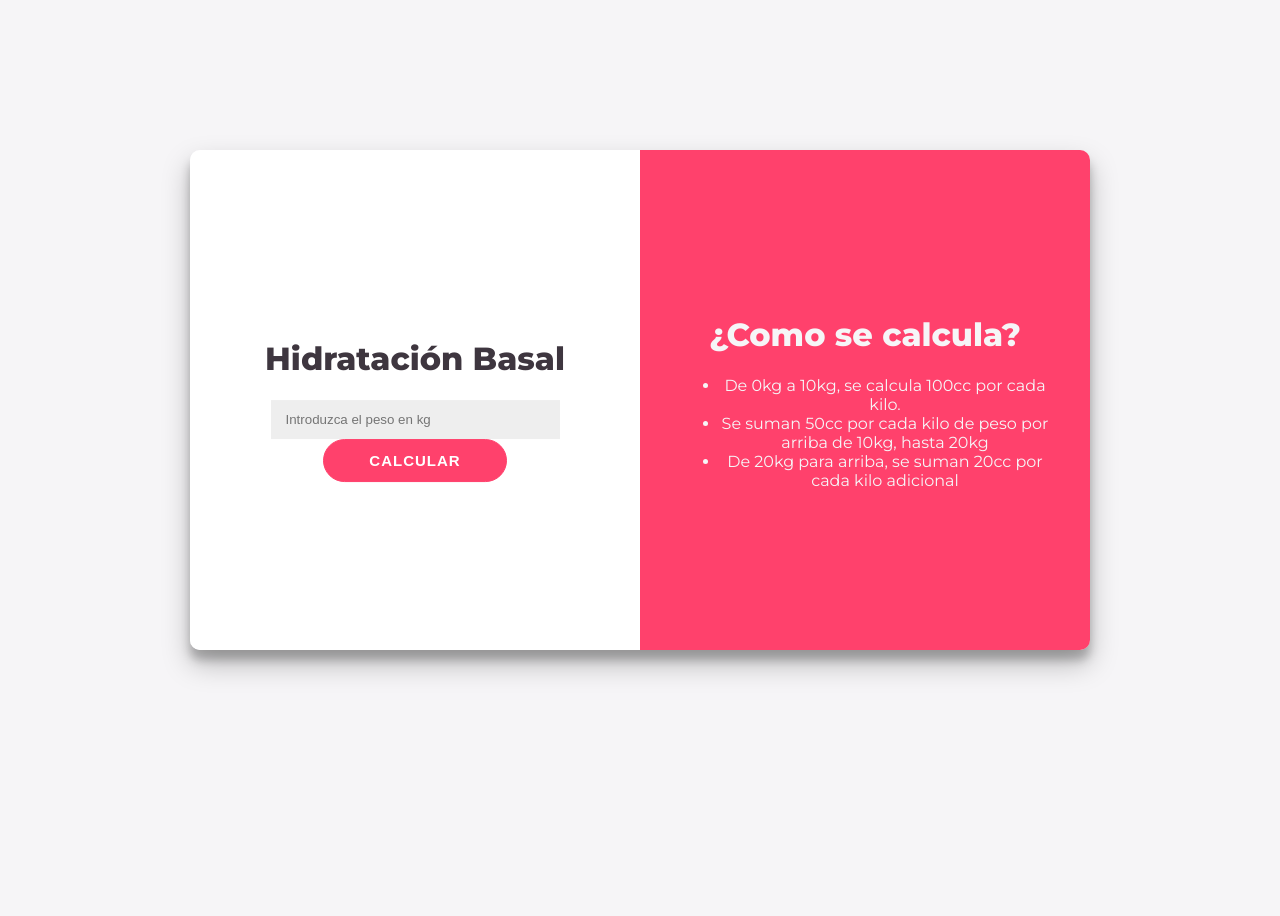
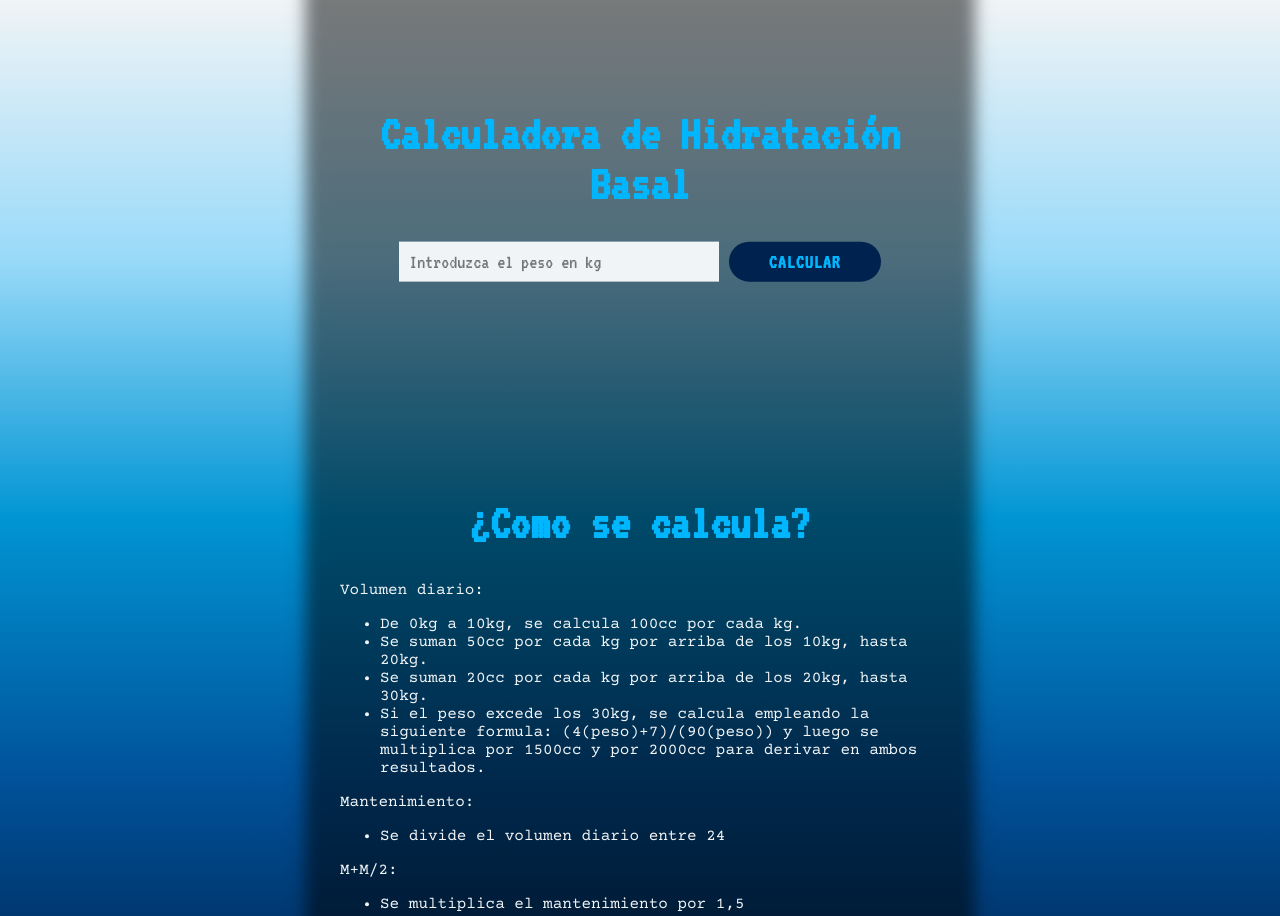
Before and after one commit to AlejandroReckziegel/CalculadoraDeHidratacionBasal, a plain HTML site: page index.html in a window 1280 px wide. Shown: the top 916 px of the page. Before the commit the page ends 800 px from the top, so only its background shows below. Drawn offline with nearby package versions, Linux system fonts and the light colour scheme.

Commit message:
Actualización del css

```diff
--- a/index.html
+++ b/index.html
@@ -2,7 +2,7 @@
 <html>
 
 <head>
-    <title>Calculadora de hidratación</title>
+    <title>Calculadora de Hidratación Basal</title>
     <link rel="stylesheet" href="./style.css" />
 </head>
 
@@ -10,21 +10,50 @@
     <div id="contenedor">
         <div id="calculadora">
             <div class="contenido">
-                <h1>Hidratación Basal</h1>
-                <input class="item" id="peso" type="number" placeholder="Introduzca el peso en kg" />
-                <p class="item" id="error">* Debe completar todos los datos</p>
-                <button class="item" id="calcular">Calcular</button>
-                <p class="item resultado" id="flu">71cc/h</p>
-                <p class="item resultado" id="man">m+m/2 : 105cc/h</p>
+                <h1>Calculadora de Hidratación Basal</h1>
+                <input type="number" placeholder="Introduzca el peso en kg" />
+                <button>Calcular</button>
+                <p class="error" id="error1">*Debe introducir el peso</p>
+                <p class="error" id="error2">*Debe introducir un valor numérico</p>
+                <p class="error" id="error3">*No se admiten valores negativos</p>
+                <div id="resultadoHS">
+                    <p>Volumen diario= 2400cc</p>
+                    <p>Mantenimiento= 100cc/h</p>
+                    <p>M+M/2= 150cc/h</p>
+                </div>
+                <div id="resultadoSC1500">
+                    <p>x1500cc:</p>
+                    <p>Volumen diario= 2400cc</p>
+                    <p>Mantenimiento= 100cc/h</p>
+                    <p>M+M/2= 150cc/h</p>
+                </div>
+                <div id="resultadoSC2000">
+                    <p>x2000cc:</p>
+                    <p>Volumen diario= 2400cc</p>
+                    <p>Mantenimiento= 100cc/h</p>
+                    <p>M+M/2= 150cc/h</p>
+                </div>
             </div>
         </div>
-        <div id="detalle">
+        <div id="comoSeCalcula">
             <div class="contenido">
                 <h1>¿Como se calcula?</h1>
+                <p>Volumen diario:</p>
                 <ul>
-                    <li>De 0kg a 10kg, se calcula 100cc por cada kilo.</li>
-                    <li>Se suman 50cc por cada kilo de peso por arriba de 10kg, hasta 20kg</li>
-                    <li>De 20kg para arriba, se suman 20cc por cada kilo adicional</li>
+                    <li>De 0kg a 10kg, se calcula 100cc por cada kg.</li>
+                    <li>Se suman 50cc por cada kg por arriba de los 10kg, hasta 20kg.</li>
+                    <li>Se suman 20cc por cada kg por arriba de los 20kg, hasta 30kg.</li>
+                    <li>Si el peso excede los 30kg, se calcula empleando la siguiente formula: (4(peso)+7)/(90(peso)) y
+                        luego se
+                        multiplica por 1500cc y por 2000cc para derivar en ambos resultados.</li>
+                </ul>
+                <p>Mantenimiento:</p>
+                <ul>
+                    <li>Se divide el volumen diario entre 24</li>
+                </ul>
+                <p>M+M/2:</p>
+                <ul>
+                    <li>Se multiplica el mantenimiento por 1,5</li>
                 </ul>
             </div>
         </div>
--- a/style.css
+++ b/style.css
@@ -1,62 +1,73 @@
-@import url('https://fonts.googleapis.com/css?family=Montserrat:400,800');
+@import url('https://fonts.googleapis.com/css2?family=Courier+Prime:ital,wght@0,400;0,700;1,400;1,700');
+@import url('https://fonts.googleapis.com/css2?family=VT323');
 
 body {
-    background: #f6f5f7;
-    font-family: 'Montserrat', sans-serif;
-    color: #3E363F;
+    background-image: linear-gradient(to top, #00224e, #00529a, #0195d4, #99daf9, #f0f4f6);
+    font-family: 'Courier Prime', monospace;
+    color: #f0f4f6;
+}
+
+h1 {
+    font-family: "VT323", monospace;
+    text-align: center;
+    font-size: 50px;
+    color: #00b7ff;
 }
 
 #contenedor {
-    width: 900px;
-    height: 500px;
-    text-align: center;
-    position: absolute;
-    inset: 0;
+    background: rgba(0, 0, 0, 0.5);
+    width: 600px;
+    height: 1000px;
     margin: auto;
-    border-radius: 10px;
-    overflow: hidden;
-    box-shadow: 0 14px 28px rgba(0, 0, 0, 0.25),
-        0 10px 10px rgba(0, 0, 0, 0.22);
+    padding: 10px;
+    box-shadow: 0 0 15px 25px rgba(0, 0, 0, 0.5);
 }
 
 #calculadora {
-    background: white;
-    width: 50%;
-    height: 100%;
-    float: left;
+    width: 100%;
+    height: 40%;
+    float: inline-end;
+    text-align: center;
 }
 
-#detalle {
-    background: #FF416C;
+#resultadoHS,
+#resultadoSC1500,
+#resultadoSC2000 {
     width: 50%;
-    height: 100%;
     float: left;
-    color: #f6f5f7;
+    text-align: left;
+}
+
+#comoSeCalcula {
+    width: 100%;
+    height: 60%;
+    float: left;
 }
 
 .contenido {
     position: relative;
-    top: 50%;
-    transform: translateY(-50%);
-    overflow: hidden;
-    padding: 40px;
+    top: 25%;
+    transform: translateY(-25%);
 }
 
 input {
-    width: 70%;
-    padding: 12px 15px;
+    font-family: "VT323", monospace;
+    font-size: 20px;
+    width: 50%;
+    padding: 10px 10px;
     border: none;
-    background-color: #eee;
+    background-color: #f0f4f6;
 }
 
 button {
-    font-size: 15px;
+    font-family: "VT323", monospace;
+    font-size: 20px;
     font-weight: bold;
-    padding: 12px 45px;
+    padding: 10px 40px;
     border-radius: 30px;
-    background-color: #FF416C;
-    border: 1px solid #FF416C;
-    color: #FFFFFF;
+    background-color: #00224e;
+    border: none;
+    color: #00b7ff;
     text-transform: uppercase;
     letter-spacing: 1px;
     transition: transform 20ms ease-in;
@@ -64,18 +75,13 @@ button {
 
 button:active {
     transform: scale(0.95);
+    background-color: #001836;
+    color: #0093ce;
 }
 
-#error {
-    color: red;
-    font-weight: bold;
-    display: none;
+.error,
+#resultadoHS,
+#resultadoSC1500,
+#resultadoSC2000 {
+    display: none
 }
-
-.resultado {
-    color: #0A81D1;
-    font-weight: bold;
-    font-size: 25px;
-    margin-bottom: 5px;
-    display: none;
-}
```
